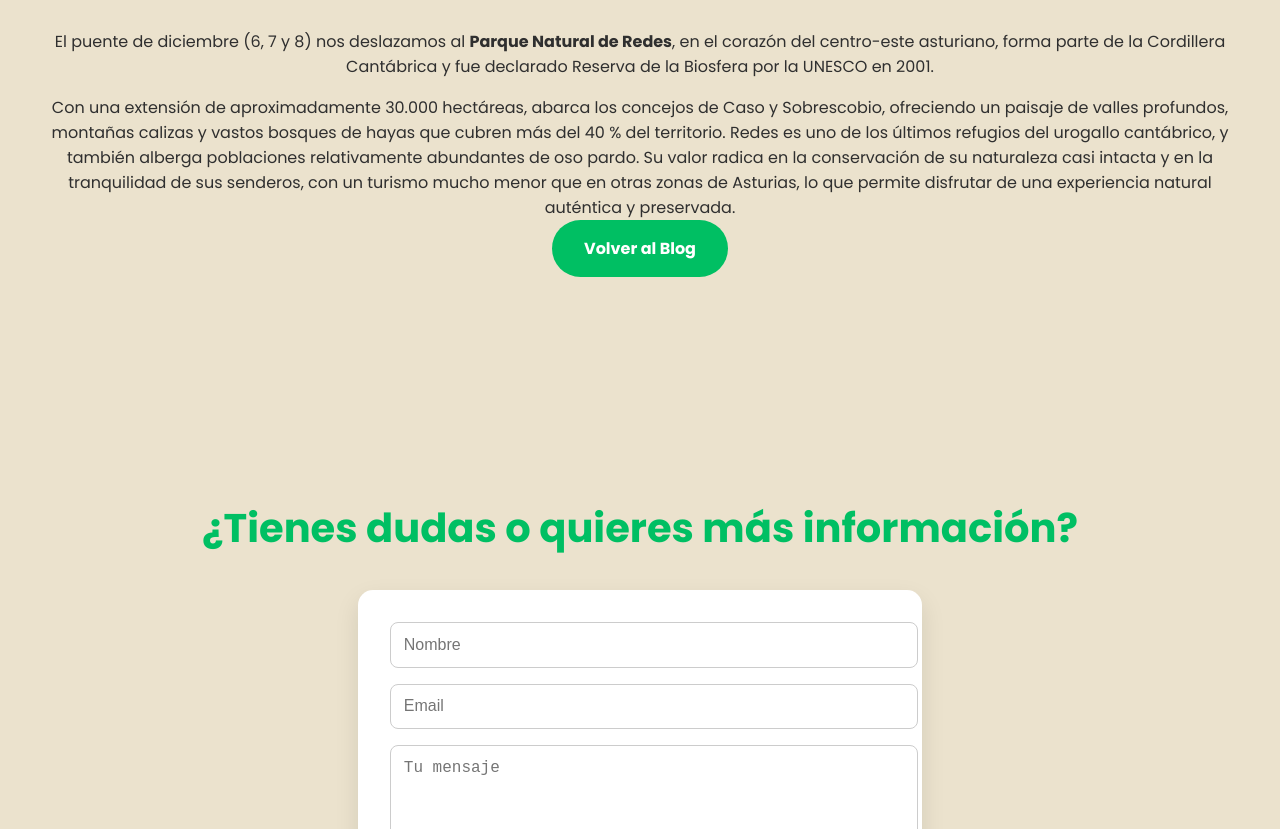
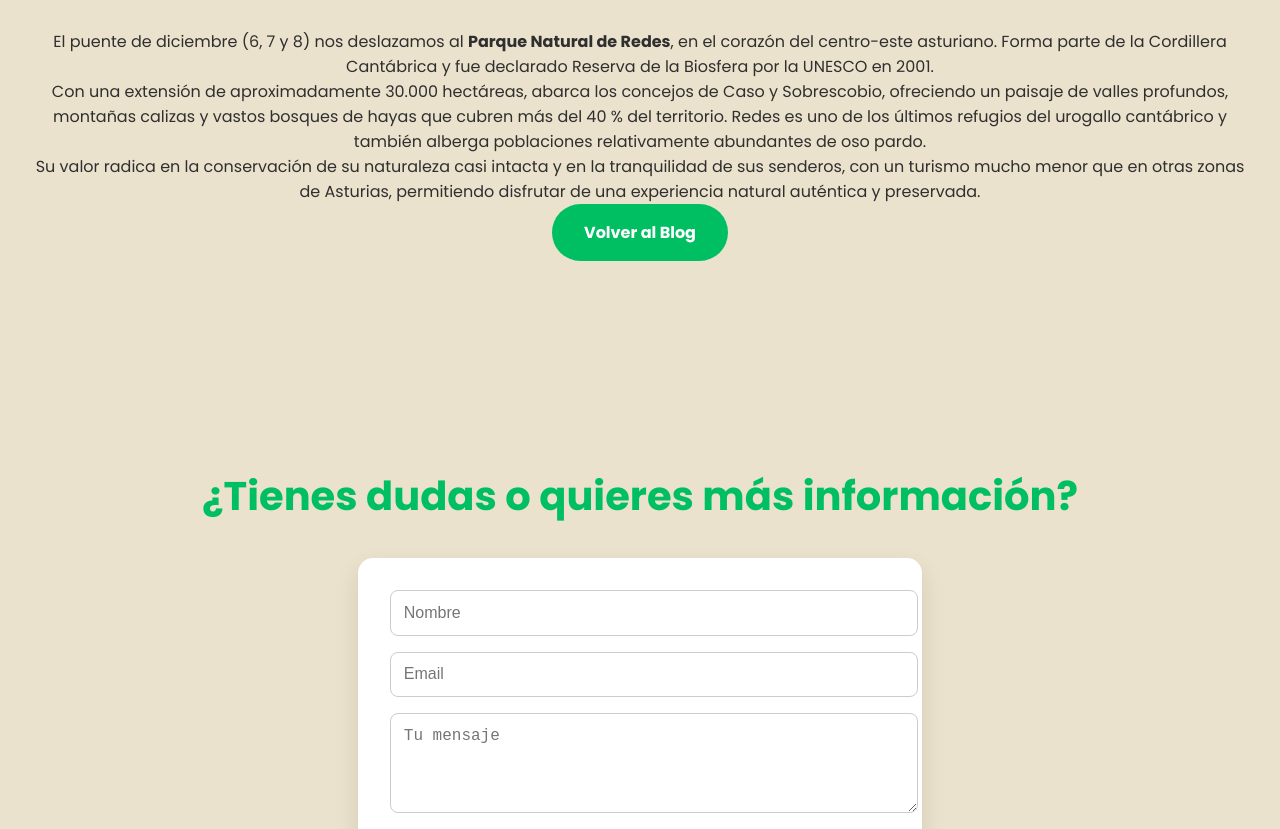
Before and after one commit to galenat/galenat, a plain HTML site: page blog/articulo3.html in a window 1280 px wide. Shown: the part 1022-1851 px from the top of the page. Drawn offline with Linux system fonts and the light colour scheme.

Commit message:
Update articulo3.html

```diff
--- a/blog/articulo3.html
+++ b/blog/articulo3.html
@@ -47,20 +47,19 @@
     <div class="producto-imagen">
       <img src="../img/galenat-montañismo-redes-2025.jpg" alt="galenat-montañismo-redes-2025">
     </div>
+
     <div class="producto-info">
       <h2>Montañismo invernal</h2>
+
       <p>El puente de diciembre (6, 7 y 8) nos deslazamos al
-        <strong>Parque Natural de Redes</strong>,
-        en el corazón del centro-este asturiano, forma parte de la Cordillera Cantábrica y fue declarado Reserva de la Biosfera por la UNESCO en 2001.</p>
-      <ul>
-      <p>Con una extensión de aproximadamente 30.000 hectáreas, abarca los concejos de Caso y Sobrescobio,
-        ofreciendo un paisaje de valles profundos, montañas calizas y vastos bosques de hayas que cubren más del 40 % del territorio.
-        Redes es uno de los últimos refugios del urogallo cantábrico, y también alberga poblaciones relativamente abundantes de oso pardo.
-        Su valor radica en la conservación de su naturaleza casi intacta y en la tranquilidad de sus senderos,
-        con un turismo mucho menor que en otras zonas de Asturias, lo que permite disfrutar de una experiencia natural auténtica y preservada.</p>
-      <ul>
+        <strong>Parque Natural de Redes</strong>, en el corazón del centro-este asturiano. Forma parte de la Cordillera Cantábrica y fue declarado Reserva de la Biosfera por la UNESCO en 2001.</p>
 
-    <a href="../index.html#blog" class="cta-button">Volver al Blog</a>
+      <p>Con una extensión de aproximadamente 30.000 hectáreas, abarca los concejos de Caso y Sobrescobio, ofreciendo un paisaje de valles profundos, montañas calizas y vastos bosques de hayas que cubren más del 40 % del territorio. Redes es uno de los últimos refugios del urogallo cantábrico y también alberga poblaciones relativamente abundantes de oso pardo.</p>
+
+      <p>Su valor radica en la conservación de su naturaleza casi intacta y en la tranquilidad de sus senderos, con un turismo mucho menor que en otras zonas de Asturias, permitiendo disfrutar de una experiencia natural auténtica y preservada.</p>
+
+      <!-- BOTÓN CORREGIDO -->
+      <a href="https://galenat.com/#blog" class="cta-button">Volver al Blog</a>
     </div>
   </div>
 </section>
@@ -81,6 +80,7 @@
 <footer class="seccion">
   <p>© 2025 Galenat. Todos los derechos reservados.</p>
   <p><i class="fa-solid fa-envelope"></i> galenat@galenat.com</p>
+
   <div class="footer-links">
     <a href="../bases/aviso-legal.html">Aviso Legal</a> |
     <a href="../bases/condiciones-generales.html">Condiciones Generales</a> |
```
